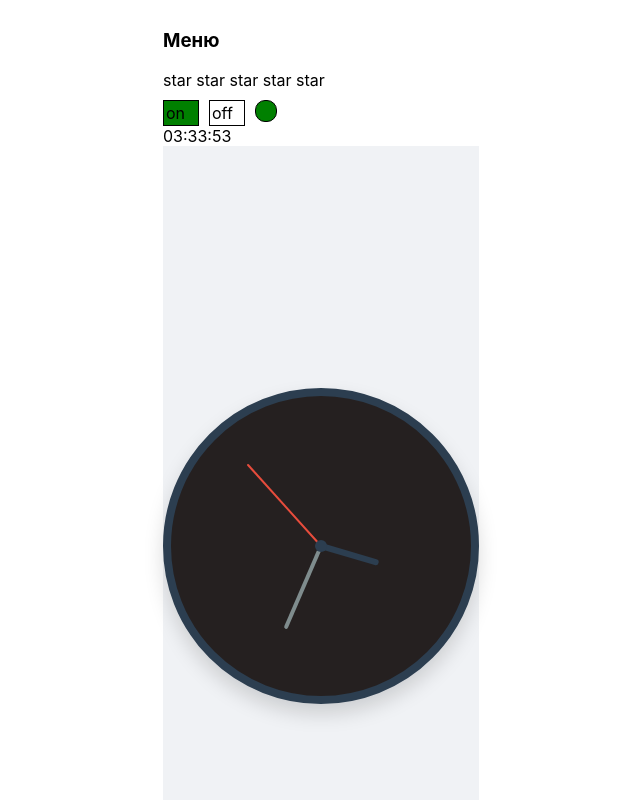
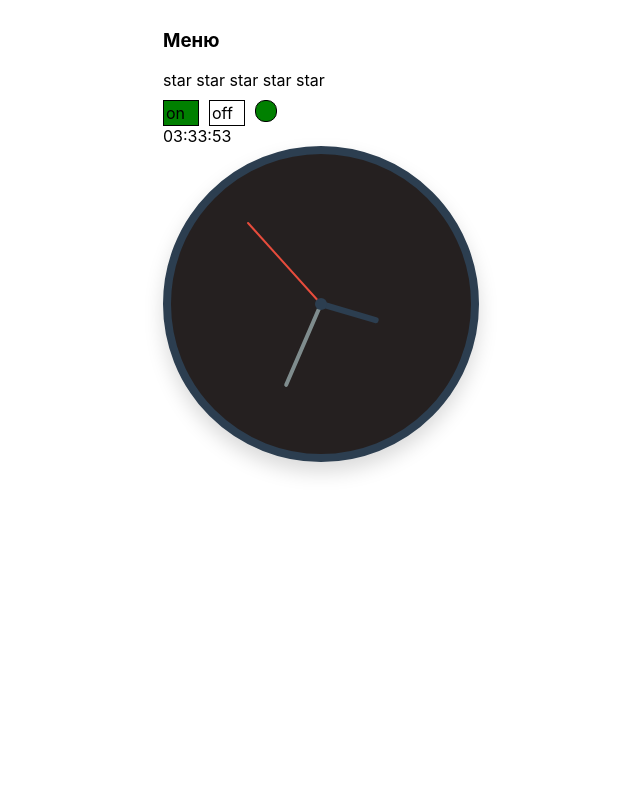
Before and after one commit to Nikolay-Gruzd/React-Lessons, a React (Vite) app: page / in a window 1280 px wide. Shown: the top 800 px of the page, without its empty margins (319-959 px from the left). Built offline with nearby package versions, Linux system fonts and the light colour scheme.

Commit message:
Lesson 24 - useEffect, analyzing the Analog Clock component

```diff
--- a/src/App.tsx
+++ b/src/App.tsx
@@ -36,7 +36,8 @@ export const App = () => {
             <OnOff switchOn={switchOn} setSwitchOn={setSwitchOn}/>
             {/*<UncontrolledOnOff />*/}
 
-            <Clock />
+            <Clock mode={'digital'} />
+            <Clock mode={'analog'} />
         </div>
     );
 }
--- /dev/null
+++ b/src/components/Clock/AnalogClockView.tsx
@@ -0,0 +1,35 @@
+import React from "react";
+import {ClockViewProps} from "./Clock.tsx";
+import styles from "./AnalogClockView.module.css";
+
+export const AnalogClockView: React.FC<ClockViewProps> = ({date}) => {
+
+    // return <span>Analog</span>
+
+    // Расчет углов поворота стрелок (в градусах)
+    const hours = date.getHours();
+    const minutes = date.getMinutes();
+    const seconds = date.getSeconds();
+
+    const hrPosition = (hours % 12) * 30 + minutes * 0.5;
+    const minPosition = minutes * 6 + seconds * 0.1;
+    const secPosition = seconds * 6;
+
+    return <div className={styles['clock-face']}>
+        {/* Стрелки часов */}
+        <div
+            className={`${styles.hand} ${styles['hour-hand']}`}
+            style={{transform: `rotate(${hrPosition}deg)`}}
+        />
+        <div
+            className={`${styles.hand} ${styles['minute-hand']}`}
+            style={{transform: `rotate(${minPosition}deg)`}}
+        />
+        <div
+            className={`${styles.hand} ${styles['second-hand']}`}
+            style={{transform: `rotate(${secPosition}deg)`}}
+        />
+        {/* Центральная точка */}
+        <div className={styles['center-dot']}/>
+    </div>
+}
--- a/src/components/Clock/Clock.tsx
+++ b/src/components/Clock/Clock.tsx
@@ -1,76 +1,40 @@
 import React, {useEffect, useState} from "react";
-import "./Clock.css"
+import {DigitalClockView} from "./DigitalClockView.tsx";
+import {AnalogClockView} from "./AnalogClockView.tsx";
 
 type Props = {
-
+    mode: 'digital' | 'analog'
 }
 
 export const Clock: React.FC<Props> = (props) => {
     const [date, setDate] = useState(new Date())
 
     useEffect(() => {
-        const intervalId = setInterval(()=>{
+        const intervalId = setInterval(() => {
             setDate(new Date())
         }, 1000)
-
         return () => {
             clearInterval(intervalId)
         }
     }, []);
 
-    const getDateString = (num: number) => num < 10 ? "0" + num : num
+    let view
+    switch (props.mode) {
+        case 'digital':
+            view = <DigitalClockView date={date} />
+            break
+        case 'analog':
+            view = <AnalogClockView date={date} />
+            break
+    }
 
     return (
         <div>
-            <span>{getDateString(date.getHours())}</span>
-            :
-            <span>{getDateString(date.getMinutes())}</span>
-            :
-            <span>{getDateString(date.getSeconds())}</span>
-
-            <div>
-                <RoundClock />
-            </div>
+            {view}
         </div>
     )
+};
+
+export type ClockViewProps = {
+    date: Date;
 }
-
-export const RoundClock = () => {
-    const [time, setTime] = useState(new Date());
-
-    useEffect(() => {
-        const timer = setInterval(() => setTime(new Date()), 1000);
-        return () => clearInterval(timer);
-    }, []);
-
-    // Расчет углов поворота стрелок (в градусах)
-    const hours = time.getHours();
-    const minutes = time.getMinutes();
-    const seconds = time.getSeconds();
-
-    const hrPosition = (hours % 12) * 30 + minutes * 0.5;
-    const minPosition = minutes * 6 + seconds * 0.1;
-    const secPosition = seconds * 6;
-
-    return (
-        <div className="clock-container">
-            <div className="clock-face">
-                {/* Стрелки часов */}
-                <div
-                    className="hand hour-hand"
-                    style={{ transform: `rotate(${hrPosition}deg)` }}
-                />
-                <div
-                    className="hand minute-hand"
-                    style={{ transform: `rotate(${minPosition}deg)` }}
-                />
-                <div
-                    className="hand second-hand"
-                    style={{ transform: `rotate(${secPosition}deg)` }}
-                />
-                {/* Центральная точка */}
-                <div className="center-dot" />
-            </div>
-        </div>
-    );
-}
--- /dev/null
+++ b/src/components/Clock/DigitalClockView.tsx
@@ -0,0 +1,14 @@
+import React from "react";
+import {ClockViewProps} from "./Clock.tsx";
+
+export const DigitalClockView: React.FC<ClockViewProps> = ({date}) => {
+    const getDateString = (num: number) => num < 10 ? "0" + num : num
+
+    return <>
+        <span>{getDateString(date.getHours())}</span>
+        :
+        <span>{getDateString(date.getMinutes())}</span>
+        :
+        <span>{getDateString(date.getSeconds())}</span>
+    </>
+}
```
Also changed, not shown: src/components/Clock/AnalogClockView.module.css (renamed from src/components/Clock/Clock.css), 1 other file (tests, documents, lock files or other folders).
